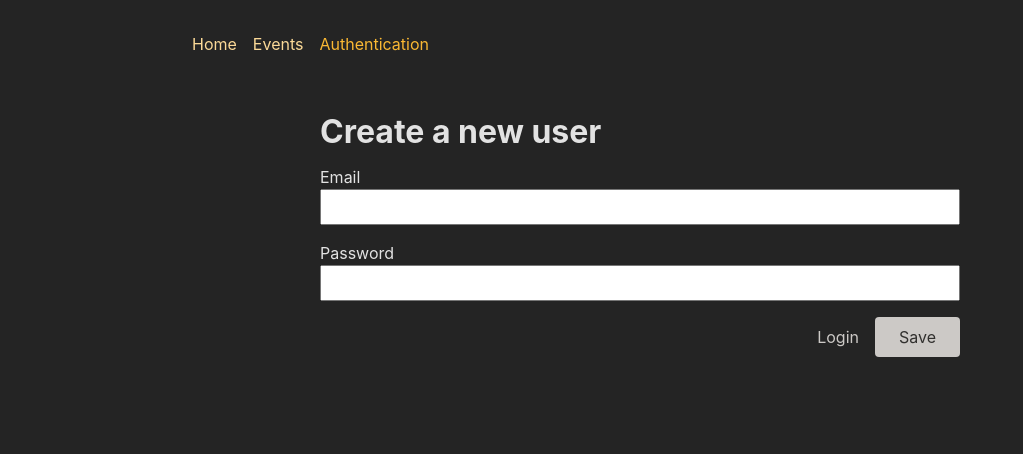
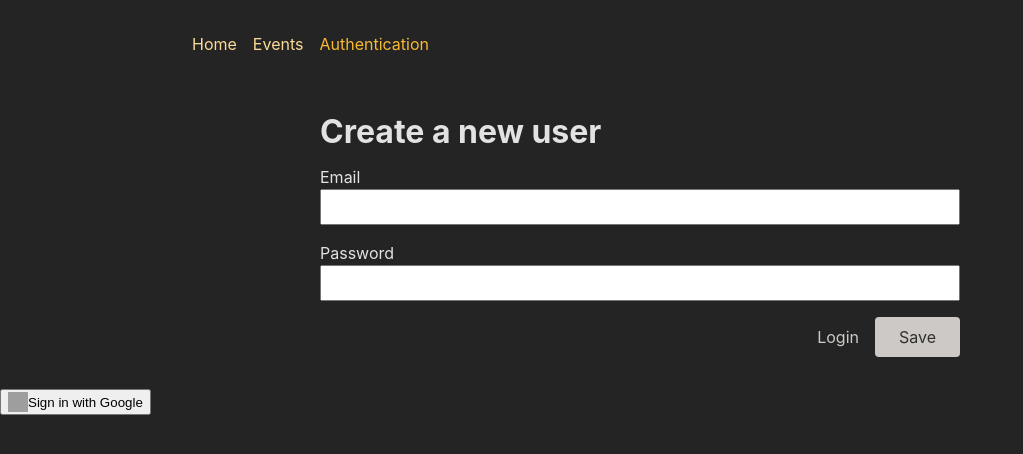
Before and after one commit to ivocardozo/practice_authentication, a React (Create React App) app: page /auth in a window 1280 px wide. Shown: the top 454 px of the page, without its empty margins (0-1023 px from the left). Built offline with nearby package versions, Linux system fonts and the light colour scheme; grey boxes are pictures that could not be loaded; the HTML template or start-up script is replaced by a standard one.

Commit message:
google login

```diff
--- a/package.json
+++ b/package.json
@@ -3,11 +3,13 @@
   "version": "0.1.0",
   "private": true,
   "dependencies": {
+    "@react-oauth/google": "^0.12.1",
     "@testing-library/jest-dom": "^5.16.5",
     "@testing-library/react": "^13.4.0",
     "@testing-library/user-event": "^13.5.0",
     "react": "^18.2.0",
     "react-dom": "^18.2.0",
+    "react-google-login": "^5.2.2",
     "react-router-dom": "^6.4.1",
     "react-scripts": "5.0.1",
     "web-vitals": "^2.1.4"
--- a/src/App.js
+++ b/src/App.js
@@ -1,4 +1,5 @@
 import { RouterProvider, createBrowserRouter } from 'react-router-dom';
+import { GoogleOAuthProvider } from '@react-oauth/google';
 
 import EditEventPage from './pages/EditEvent';
 import ErrorPage from './pages/Error';
@@ -81,7 +82,11 @@ const router = createBrowserRouter([
 ]);
 
 function App() {
-  return <RouterProvider router={router} />;
+  return (
+    <GoogleOAuthProvider clientId='913528233277-erdag2nqhs9l5mnmn2lh7nae6lnblefp.apps.googleusercontent.com'>
+      <RouterProvider router={router} />
+    </GoogleOAuthProvider>
+  );
 }
 
 export default App;
--- a/src/components/AuthForm.js
+++ b/src/components/AuthForm.js
@@ -1,5 +1,6 @@
 import { useState } from 'react';
 import { Form, Link, useSearchParams, useActionData, useNavigation } from 'react-router-dom';
+import Login from './Login';
 
 import classes from './AuthForm.module.css';
 
@@ -40,6 +41,7 @@ function AuthForm() {
           </button>
         </div>
       </Form>
+      <Login />
     </>
   );
 }
--- /dev/null
+++ b/src/components/Login.jsx
@@ -0,0 +1,40 @@
+import { useGoogleLogin, googleLogout } from "@react-oauth/google";
+import { useNavigate } from 'react-router-dom';
+import classes from './Login.module.css';
+
+const Login = () => {
+    const navigate = useNavigate();
+    const mySuccess = async (googleResponse) => {
+        console.log(googleResponse);
+        const googleToken = googleResponse.access_token;
+        console.log(googleToken);
+        const profileResponse = await fetch(
+            'https://www.googleapis.com/oauth2/v3/userinfo',
+            {
+                headers: {
+                    Authorization: `Bearer ${googleToken}`,
+                }
+            }
+        );
+        const profileData = await profileResponse.json();
+        console.log(profileData);
+        localStorage.setItem('google_token', googleToken);
+        navigate('/');
+    };
+    const myError = (error) => {
+        console.log(`Login Failed: ${error}`);
+    }
+    const login = useGoogleLogin({
+            onSuccess: mySuccess,
+            onError: myError
+        });
+    return (
+        <div>
+            <button className={classes.googleButton} onClick={login}>
+                <span className={classes.googleIcon}></span>
+                <span>Sign in with Google</span>
+            </button>
+        </div>
+    )
+}
+export default Login;
--- /dev/null
+++ b/src/components/Login.module.css
@@ -0,0 +1,11 @@
+.googleButton {
+    display: flex;
+    align-items: center;
+}
+
+.googleIcon {
+    background-image: url('../../public/google-icon-logo-svgrepo-com.svg');
+    background-size: contain;
+    width: 20px;
+    height: 20px;
+}
```
